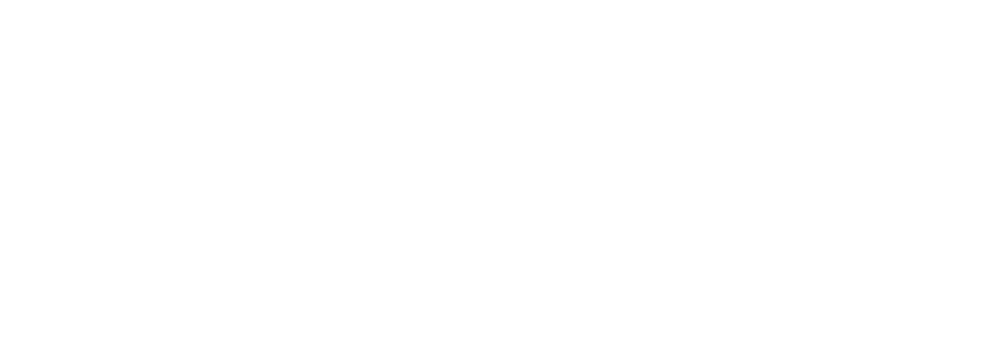
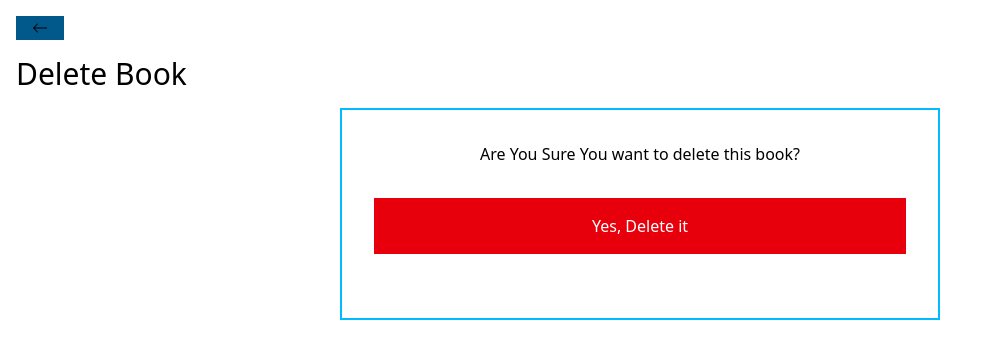
Before and after one commit to Rafiqdevhub/MERN_Book_Store, a React (Vite) app in the folder frontend/: page /books/delete/1 in a window 1280 px wide. Before the commit this address had no page. Shown: the top 358 px of the page, without its empty margins (0-987 px from the left). Built offline with nearby package versions, Linux system fonts and the light colour scheme.

Commit message:
Add DeleteBook component and routing for book deletion

```diff
--- a/frontend/src/App.jsx
+++ b/frontend/src/App.jsx
@@ -4,6 +4,7 @@ import Home from "./pages/Home";
 import ShowBook from "./pages/ShowBook";
 import CreateBook from "./pages/CreateBook";
 import EditBook from "./pages/EditBook";
+import DeleteBook from "./pages/DeleteBook";
 const App = () => {
   return (
     <Routes>
@@ -11,6 +12,7 @@ const App = () => {
       <Route path="/books/details/:id" element={<ShowBook />} />
       <Route path="/books/create" element={<CreateBook />} />
       <Route path="/books/edit/:id" element={<EditBook />} />
+      <Route path="/books/delete/:id" element={<DeleteBook />} />
     </Routes>
   );
 };
--- /dev/null
+++ b/frontend/src/pages/DeleteBook.jsx
@@ -0,0 +1,48 @@
+import axios from "axios";
+import { enqueueSnackbar } from "notistack";
+import { useState } from "react";
+import { useNavigate, useParams } from "react-router-dom";
+import { api } from "../constant/api";
+import BackButton from "../components/BackButton";
+import Spinner from "../components/Spinner";
+
+const DeleteBook = () => {
+  const [loading, setLoading] = useState(false);
+
+  const { id } = useParams();
+  const navigate = useNavigate();
+
+  const handleDelete = async () => {
+    setLoading(true);
+    try {
+      await axios.delete(`${api}/delete-book/${id}`);
+      enqueueSnackbar("Book deleted Successfully", { variant: "success" });
+      navigate("/");
+    } catch (err) {
+      enqueueSnackbar("Error", { variant: "error" });
+      console.log(err);
+    } finally {
+      setLoading(false);
+    }
+  };
+  return (
+    <div className="p-4">
+      <BackButton />
+      <h1 className="text-3xl my-4">Delete Book</h1>
+      {loading ? <Spinner /> : ""}
+      <div className="flex flex-col items-center border-2 border-sky-400 rounded-x1 w-[600px] p-8 mx-auto">
+        <h3 className="text-2x1">
+          Are You Sure You want to delete this book?{" "}
+        </h3>
+        <button
+          className="p-4 bg-red-600 text-white m-8 w-full hover:cursor-pointer"
+          onClick={handleDelete}
+        >
+          Yes, Delete it
+        </button>
+      </div>
+    </div>
+  );
+};
+
+export default DeleteBook;
```
